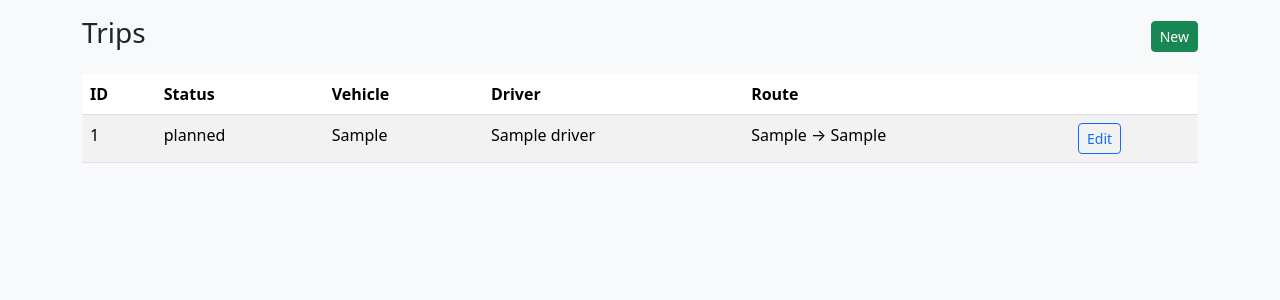
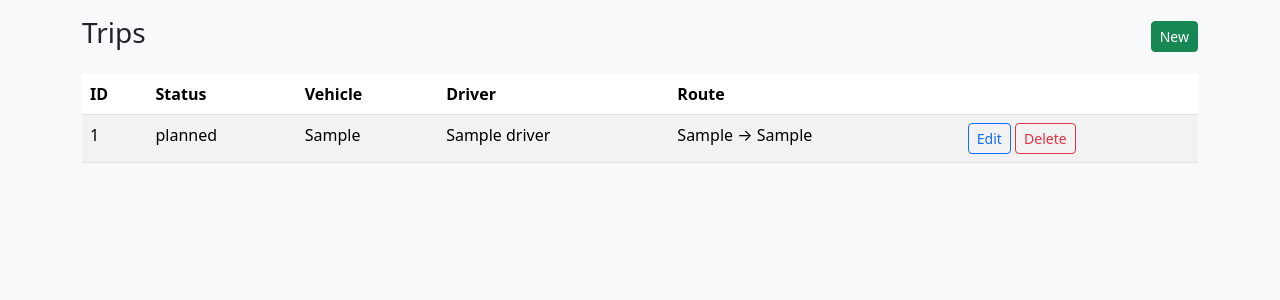
Before and after one commit to Bilalkhawaja001/fleet-management, a Flask app: page /trips/ in a window 1280 px wide. Shown: the part 56-356 px from the top of the page. Run offline with Flask 3, Linux system fonts and the light colour scheme; a user stored in the database is signed in; tables that the repository leaves empty hold one stand-in row (values such as "Sample post").

Commit message:
admin: allow delete trips

```diff
--- a/app/blueprints/trips/routes.py
+++ b/app/blueprints/trips/routes.py
@@ -79,3 +79,18 @@ def trip_edit(trip_id: int):
         return redirect(url_for("trips.trip_list"))
 
     return render_template("trips/trip_form.html", form=form, title=f"Edit Trip #{t.id}")
+
+
+@bp.post("/<int:trip_id>/delete")
+@login_required
+@role_required(Role.SUPER_ADMIN, Role.ADMIN)
+def trip_delete(trip_id: int):
+    t = db.session.get(Trip, trip_id)
+    if not t:
+        flash("Trip not found", "warning")
+        return redirect(url_for("trips.trip_list"))
+
+    db.session.delete(t)
+    db.session.commit()
+    flash("Trip deleted", "success")
+    return redirect(url_for("trips.trip_list"))
--- a/app/templates/trips/trips_list.html
+++ b/app/templates/trips/trips_list.html
@@ -18,7 +18,14 @@
         <td>{{ t.vehicle.plate_no if t.vehicle else '' }}</td>
         <td>{{ t.driver.name if t.driver else '' }}</td>
         <td>{{ (t.origin or '') ~ ' → ' ~ (t.destination or '') }}</td>
-        <td><a class="btn btn-sm btn-outline-primary" href="{{ url_for('trips.trip_edit', trip_id=t.id) }}">Edit</a></td>
+        <td>
+          <a class="btn btn-sm btn-outline-primary" href="{{ url_for('trips.trip_edit', trip_id=t.id) }}">Edit</a>
+          {% if current_user.role.value in ['super_admin','admin'] %}
+            <form method="post" action="{{ url_for('trips.trip_delete', trip_id=t.id) }}" style="display:inline-block" onsubmit="return confirm('Delete trip?')">
+              <button class="btn btn-sm btn-outline-danger" type="submit">Delete</button>
+            </form>
+          {% endif %}
+        </td>
       </tr>
     {% endfor %}
   </tbody>
```
